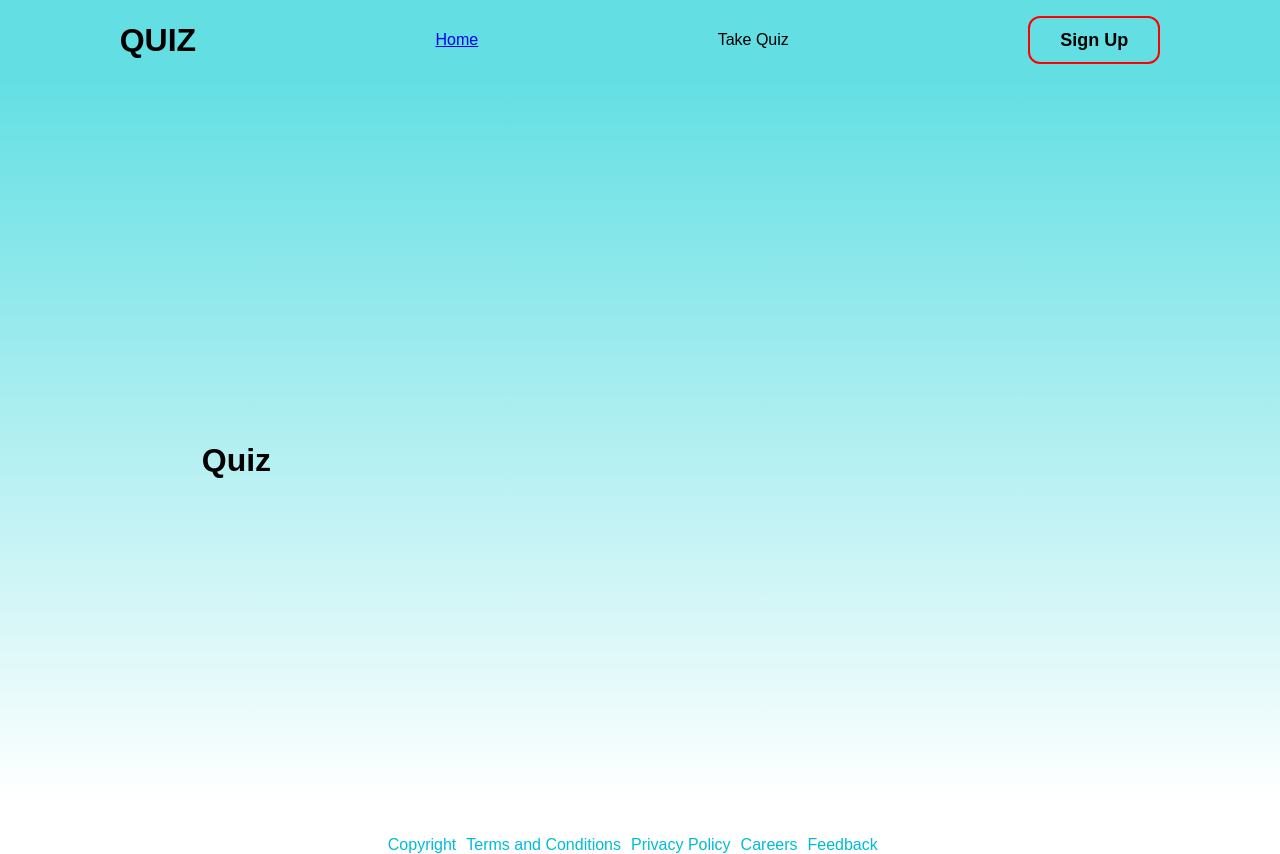
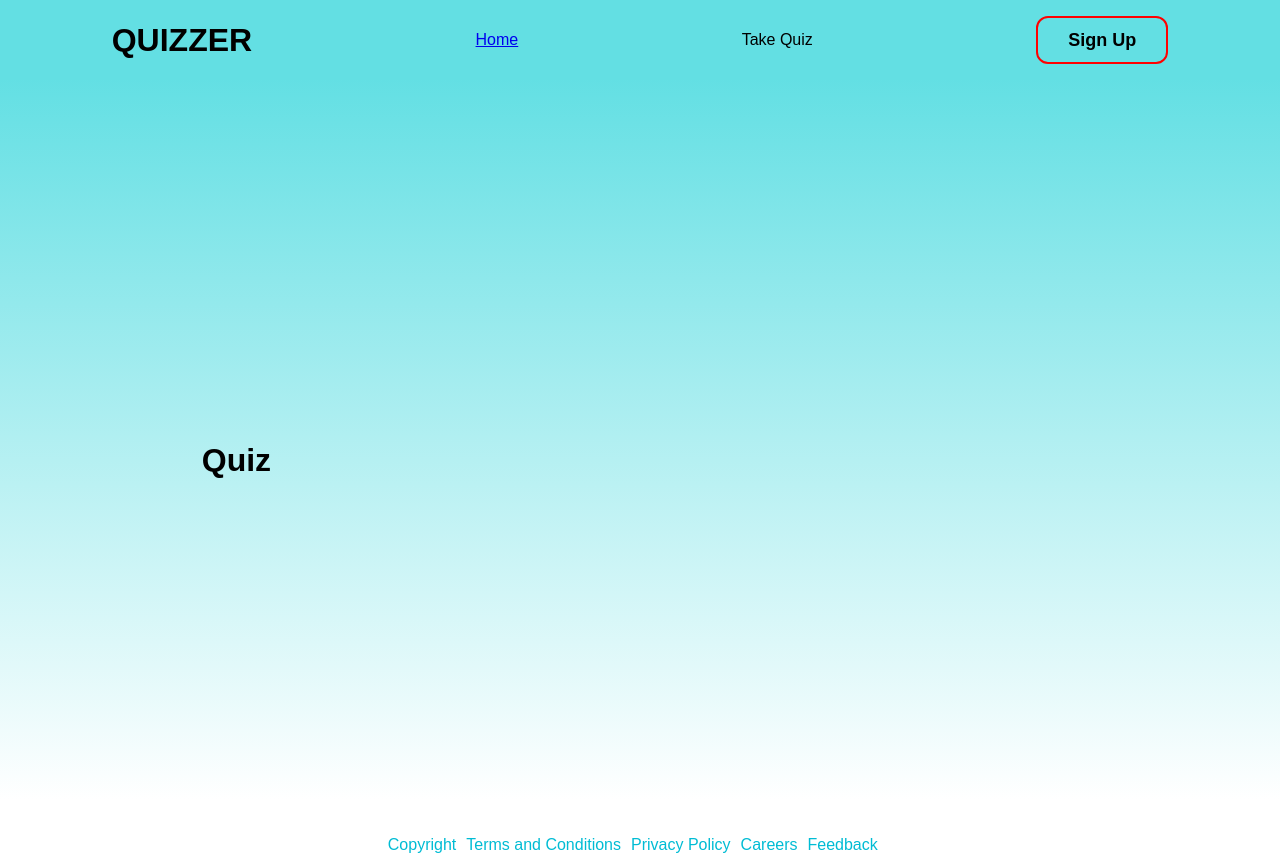
Before and after one commit to Vishalraja30/CodSoft, a plain HTML site: page quiz.html in a window 1280 px wide. Drawn offline with Linux system fonts and the light colour scheme.

Commit message:
Update quiz.html

```diff
--- a/quiz.html
+++ b/quiz.html
@@ -55,7 +55,7 @@
 </head>
 <body>
   <div class="navbar">
-    <div class="logo"><h1>QUIZ</h1></div>
+    <div class="logo"><h1>QUIZZER</h1></div>
     <a href="index.html">Home</a>
     <a class="active">Take Quiz</a>
     <div class="signup"><a href="sign up.html">Sign Up</a></div>
```
